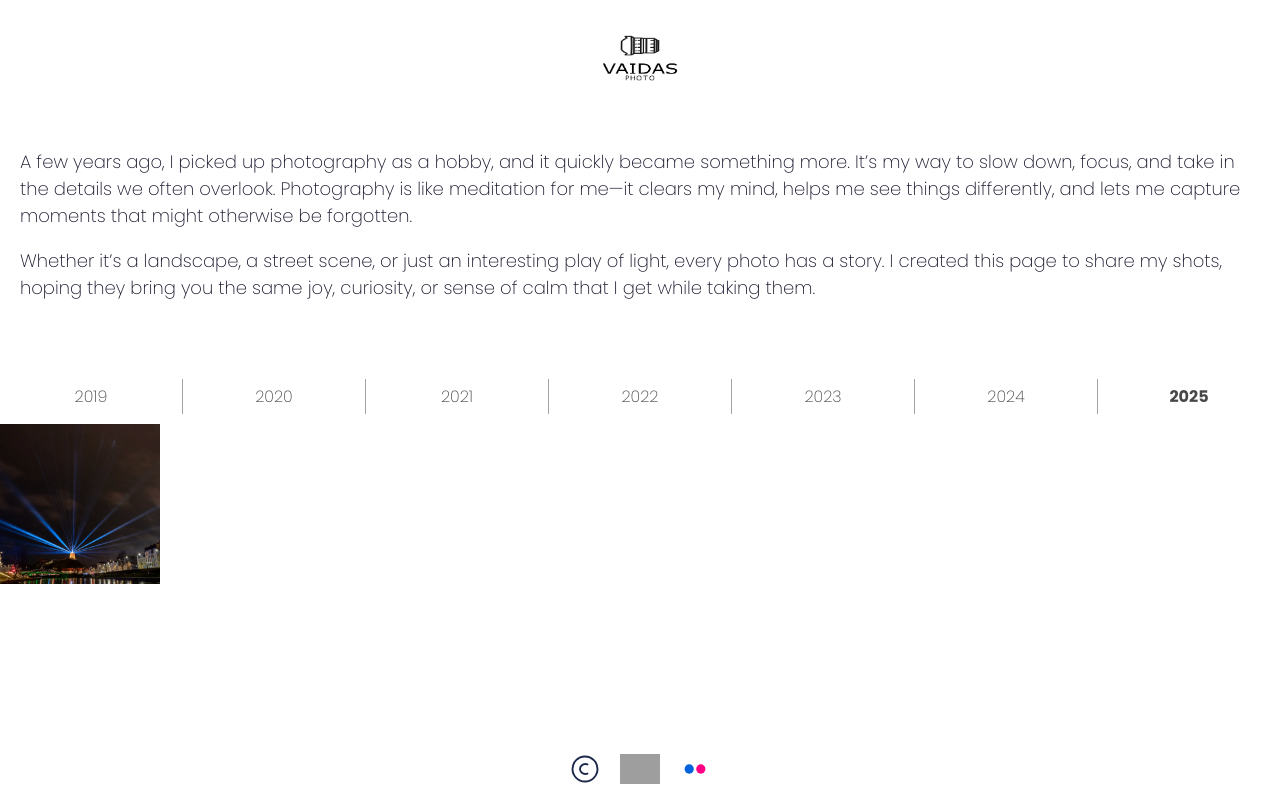
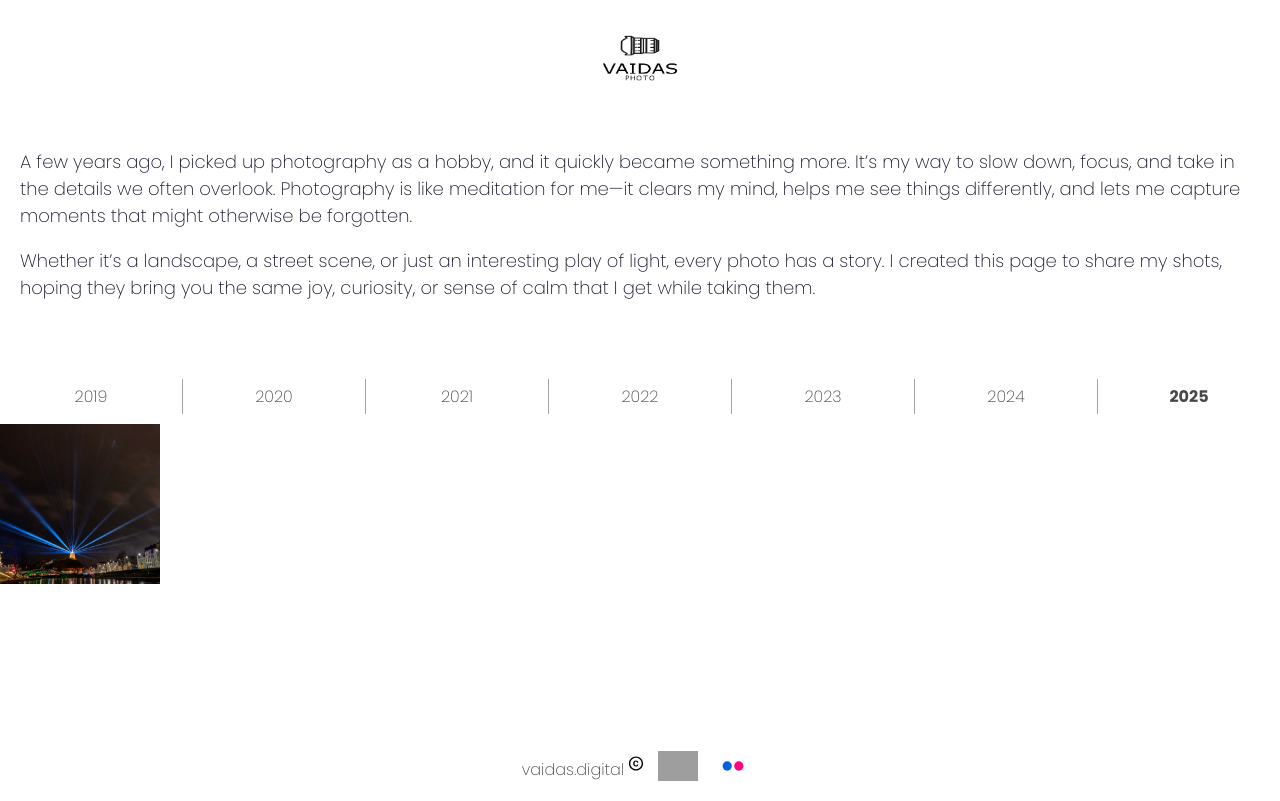
Before and after one commit to VaidasVa/website, a React (Vite) app: page /photos in a window 1280 px wide. Built offline with nearby package versions, Linux system fonts and the light colour scheme; grey boxes are pictures that could not be loaded; a web font is replaced by a local one.

Commit message:
Adjusting photo footer

```diff
--- a/src/components/PhotosFooter.module.jsx
+++ b/src/components/PhotosFooter.module.jsx
@@ -1,12 +1,18 @@
 import "../static/style/Photos.css"
 import {Tooltip} from "@mui/material";
+import CopyrightIcon from "@mui/icons-material/Copyright";
 
 export default function PhotosFooter() {
-    return (<div className={"photosFooter"}>
-        {/*<span>vaidas.digital</span>*/}
+    return (
+        <div className={"photosFooter"}>
+        <span>vaidas.digital</span>
         <Tooltip
             title={"The content of this website is protected and is not allowed to be copied, shared in any way without the permission of the author."}>
-            <img src={"../src/static/images/copyright-svgrepo-com.author-solarIcons.svg"} alt={"Copyright protected content"} loading="lazy"/>
+            <sup><CopyrightIcon size="sm" style={{
+                color:"black",
+                height:"17px",
+                verticalAlign: "super"
+            }}/></sup>
         </Tooltip>
 
         <Tooltip title={"My Instagram Account"}>
--- a/src/static/photos.json
+++ b/src/static/photos.json
@@ -57,7 +57,6 @@
     { "country":"The Netherlands", "location":"The Hague", "year": 2024, "image":"./src/static/photos/20240508-IMG_9305-Edit.webp", "thumbnail":"./src/static/photos/T_20240508-IMG_9305-Edit.webp"},
     { "country":"The Netherlands", "location":"The Hague", "year": 2024, "image":"./src/static/photos/20240511-IMG_9412.webp", "thumbnail":"./src/static/photos/T_20240511-IMG_9412.webp"},
     { "country":"The Netherlands", "location":"The Hague", "year": 2024, "image":"./src/static/photos/20240511-IMG_9443.webp", "thumbnail":"./src/static/photos/T_20240511-IMG_9443.webp"},
-    { "country":"The Netherlands", "location":"The Hague", "year": 2024, "image":"./src/static/photos/20240511-IMG_9453.webp", "thumbnail":"./src/static/photos/T_20240511-IMG_9453.webp"},
     { "country":"Lithuania", "location":"Birstonas", "year": 2024, "image":"./src/static/photos/20240518-IMG_9646.webp", "thumbnail":"./src/static/photos/T_20240518-IMG_9646.webp"},
     { "country":"Lithuania", "location":"Vilnius", "year": 2024, "image":"./src/static/photos/20240601-IMG_9856.webp", "thumbnail":"./src/static/photos/T_20240601-IMG_9856.webp"},
     { "country":"Lithuania", "location":"Vilnius", "year": 2024, "image":"./src/static/photos/20240612-IMG_0560.webp", "thumbnail":"./src/static/photos/T_20240612-IMG_0560.webp"},
--- a/src/static/style/Photos.css
+++ b/src/static/style/Photos.css
@@ -158,9 +158,11 @@
     bottom: 10px;
     left: 0;
     height: 30px;
-    text-align: center;
-    padding: 10px;
     margin-top: 100px;
+    display: flex;
+    flex-direction: row;
+    justify-content: center;
+    align-items: center;
 }
 
 .photosFooter img {
```
Also changed, not shown: src/static/photos/20240511-IMG_9453.webp (deleted).
